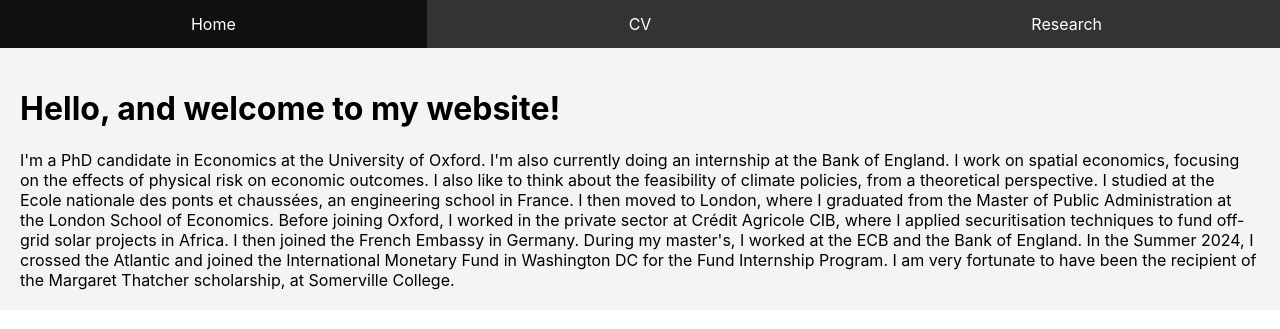
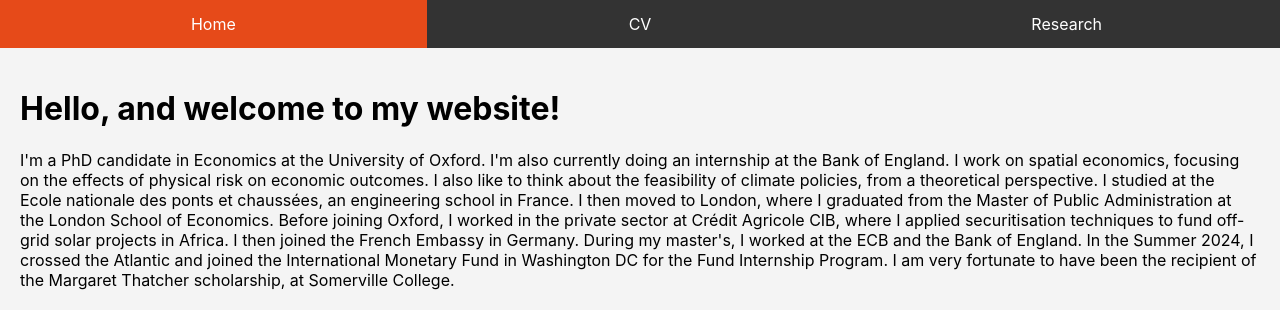
Before and after one commit to JulietteCx/juliettecx.github.io, a Jekyll site: the page built from _pages/index.html, in a window 1280 px wide. Shown: the top 329 px of the page. Built offline with Jekyll 4.4.1, drawn with Linux system fonts in a browser that asks for light colours.

Commit message:
Update style.css

```diff
--- a/assets/style.css
+++ b/assets/style.css
@@ -33,7 +33,7 @@ text-decoration: none;
 }
 
 .top-panel li a:hover {
-  background-color: #111;
+  background-color: #e64a19;
 }
 
 /* Main content area styles */
```
